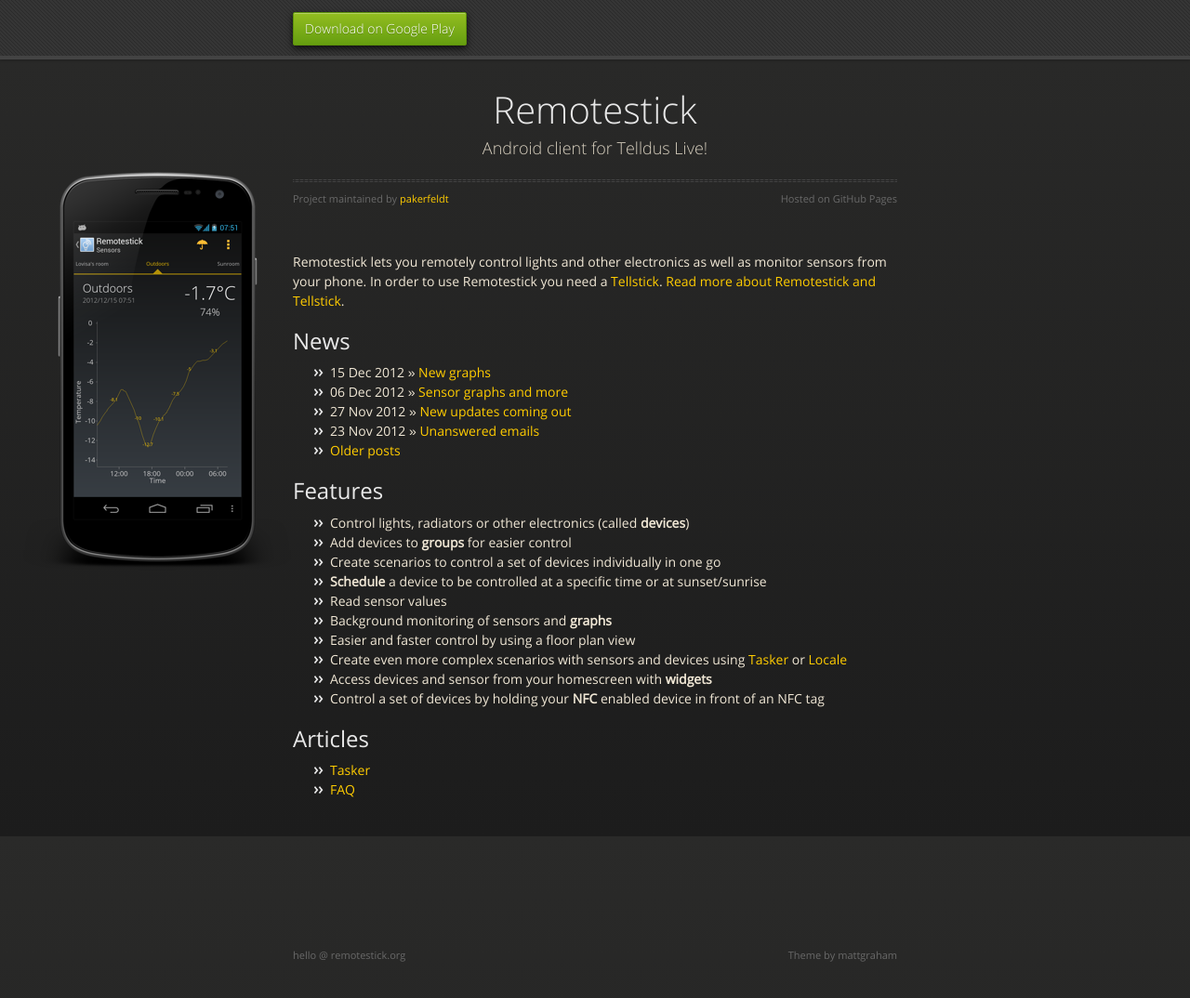
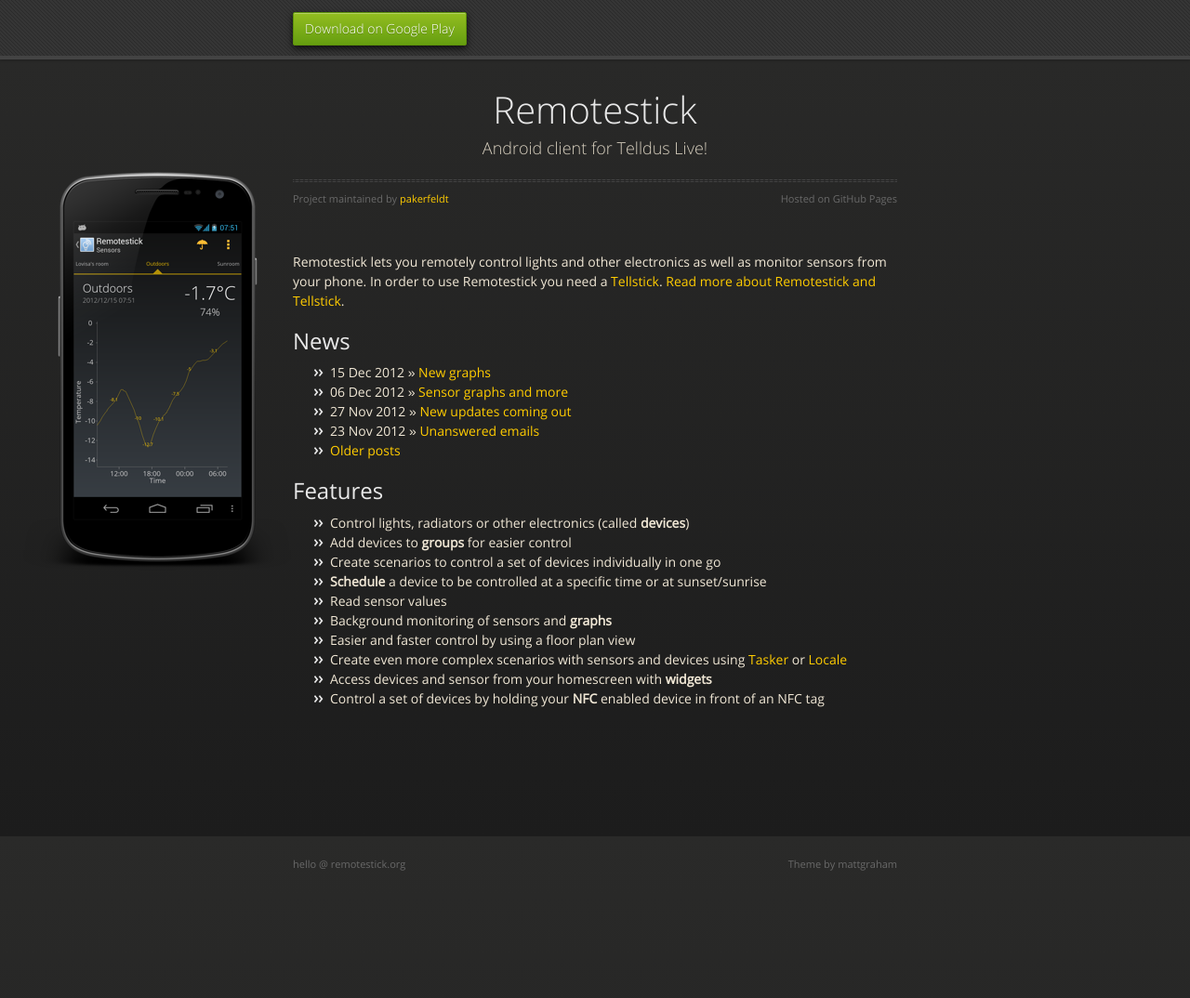
Before and after one commit to pakerfeldt/remotestick-server, a Jekyll site: the page built from index.html, in a window 1280 px wide and 1175 px high. Shown: the top 1074 px of the window at 93% size. Built offline with Jekyll 4.4.1, drawn with Linux system fonts in a browser that asks for light colours; nearby versions of some CDN libraries; Markdown is read by kramdown in place of the engine named in the settings.

Commit message:
Removing Articles until finished

```diff
--- a/index.html
+++ b/index.html
@@ -33,10 +33,5 @@
 
     </ul>
   </p>
-  <h2>Articles</h2>
-  <ul class="posts">
-    {% for post in site.categories.article %}
-      <li><a href="{{ post.url }}">{{ post.title }}</a></li>
-    {% endfor %}
-  </ul>
+
 </div>
```
